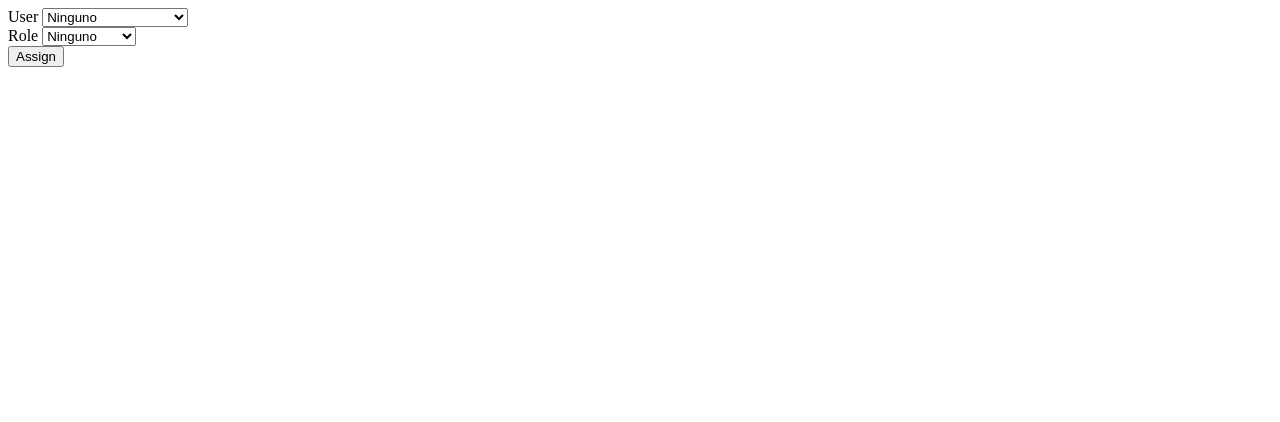
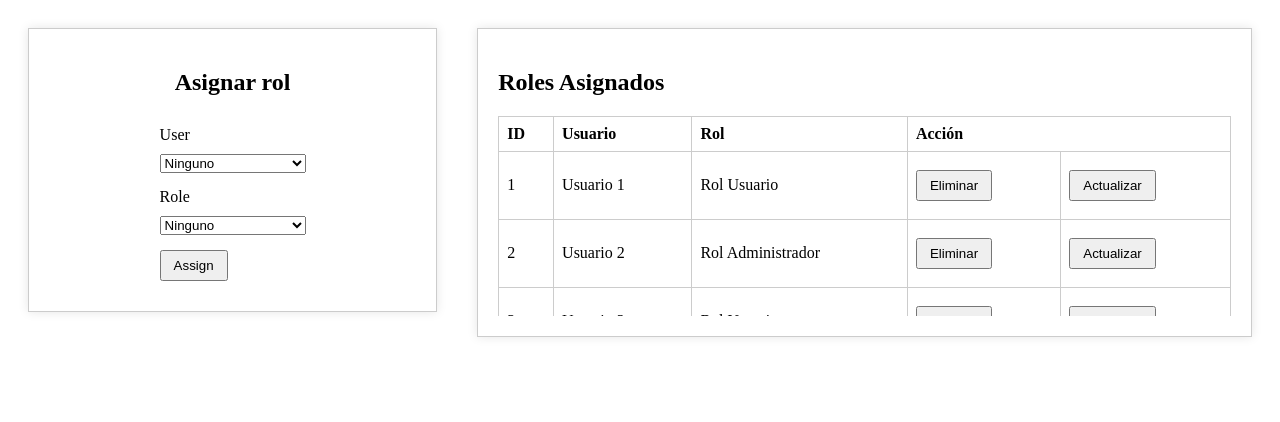
Before and after one commit to nathan314159/proyectosDeSoftware, a CodeIgniter 4 app: the page made by app/Views/admin/assignRolls/index.php in a window 1280 px wide. Shown: the top 422 px of the page. Run offline with PHP 8.4 and a stand-in for CodeIgniter, Linux system fonts and the light colour scheme; the template is opened without the code that fills it: most values are stand-ins (such as "Sample title", 1, 10 or a date in 2020); some libraries are stand-ins or nearby versions.

Commit message:
feature/ agregue tabla

```diff
--- a/app/Views/admin/assignRolls/index.php
+++ b/app/Views/admin/assignRolls/index.php
@@ -5,12 +5,90 @@
   <meta charset="UTF-8">
   <meta name="viewport" content="width=device-width, initial-scale=1.0">
   <title>Assign Roles</title>
+  <style>
+    .wrapper {
+      display: flex;
+      gap: 40px;
+      padding: 20px;
+      align-items: flex-start;
+    }
+
+    .asignar-rol {
+      flex: 0 0 30%;
+      border: 1px solid #ccc;
+      padding: 20px;
+      box-shadow: 0 0 10px rgba(0, 0, 0, 0.1);
+      display: flex;
+      flex-direction: column;
+      align-items: center;
+    }
+
+    .asignar-roles-table {
+      flex: 1;
+      border: 1px solid #ccc;
+      padding: 20px;
+      box-shadow: 0 0 10px rgba(0, 0, 0, 0.1);
+      display: flex;
+      flex-direction: column;
+    }
+
+    .table-scroll {
+      height: 200px; /* Fixed height */
+      overflow-y: auto;
+    }
+
+    table {
+      width: 100%;
+      border-collapse: collapse;
+      min-width: 600px;
+    }
+
+    table,
+    th,
+    td {
+      border: 1px solid #ccc;
+    }
+
+    th,
+    td {
+      padding: 8px;
+      text-align: left;
+    }
+
+    select,
+    label,
+    button {
+      display: block;
+      margin: 10px 0;
+    }
+
+    .container {
+      width: 100%;
+      margin-bottom: 15px;
+    }
+
+    .container select,
+    .container label {
+      width: 100%;
+    }
+
+    button {
+      padding: 6px 12px;
+      cursor: pointer;
+    }
+
+    td button {
+      margin-right: 4px;
+    }
+  </style>
 </head>
 
 <body>
 
+  <div class="wrapper">
+    <div class="asignar-rol">
+      <h2>Asignar rol</h2>
       <form action="<?= base_url('admin/assignRolls') ?>" method="POST">
-
         <div class="container">
           <label for="user">User</label>
           <select name="user" id="user">
@@ -37,6 +115,36 @@
 
         <button type="submit">Assign</button>
       </form>
+    </div>
+
+    <div class="asignar-roles-table">
+      <h2>Roles Asignados</h2>
+      <div class="table-scroll">
+        <table>
+          <thead>
+            <tr>
+              <th>ID</th>
+              <th>Usuario</th>
+              <th>Rol</th>
+              <th colspan="2">Acción</th>
+            </tr>
+          </thead>
+          <tbody>
+            <!-- Repeating rows to trigger scroll -->
+            <?php for ($i = 1; $i <= 30; $i++): ?>
+              <tr>
+                <td><?= $i ?></td>
+                <td>Usuario <?= $i ?></td>
+                <td>Rol <?= ($i % 2 == 0 ? 'Administrador' : 'Usuario') ?></td>
+                <td><button>Eliminar</button></td>
+                <td><button>Actualizar</button></td>
+              </tr>
+            <?php endfor; ?>
+          </tbody>
+        </table>
+      </div>
+    </div>
+  </div>
 
 </body>
 
```
Lines whose indentation alone changed are shown as unchanged.
